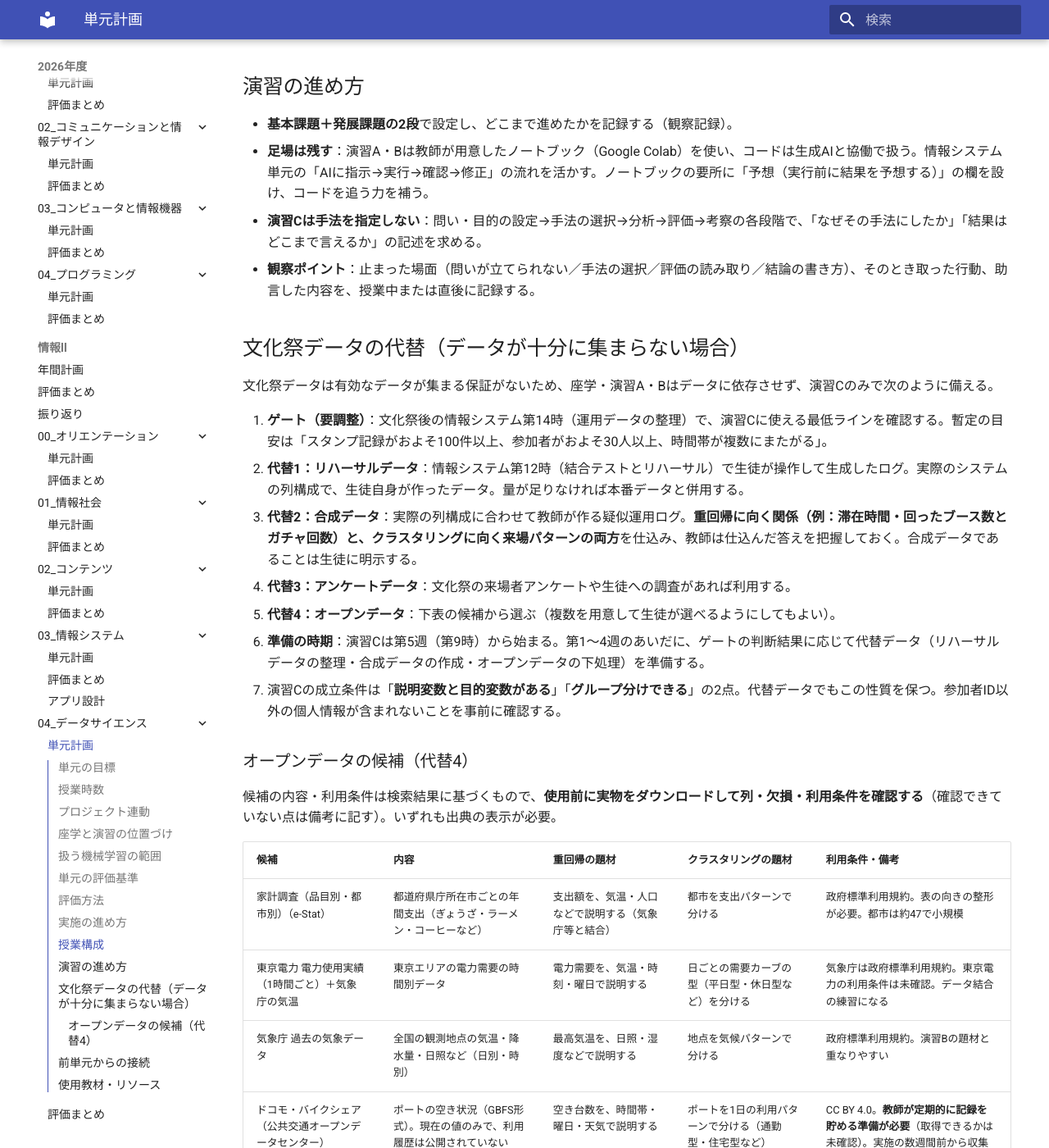
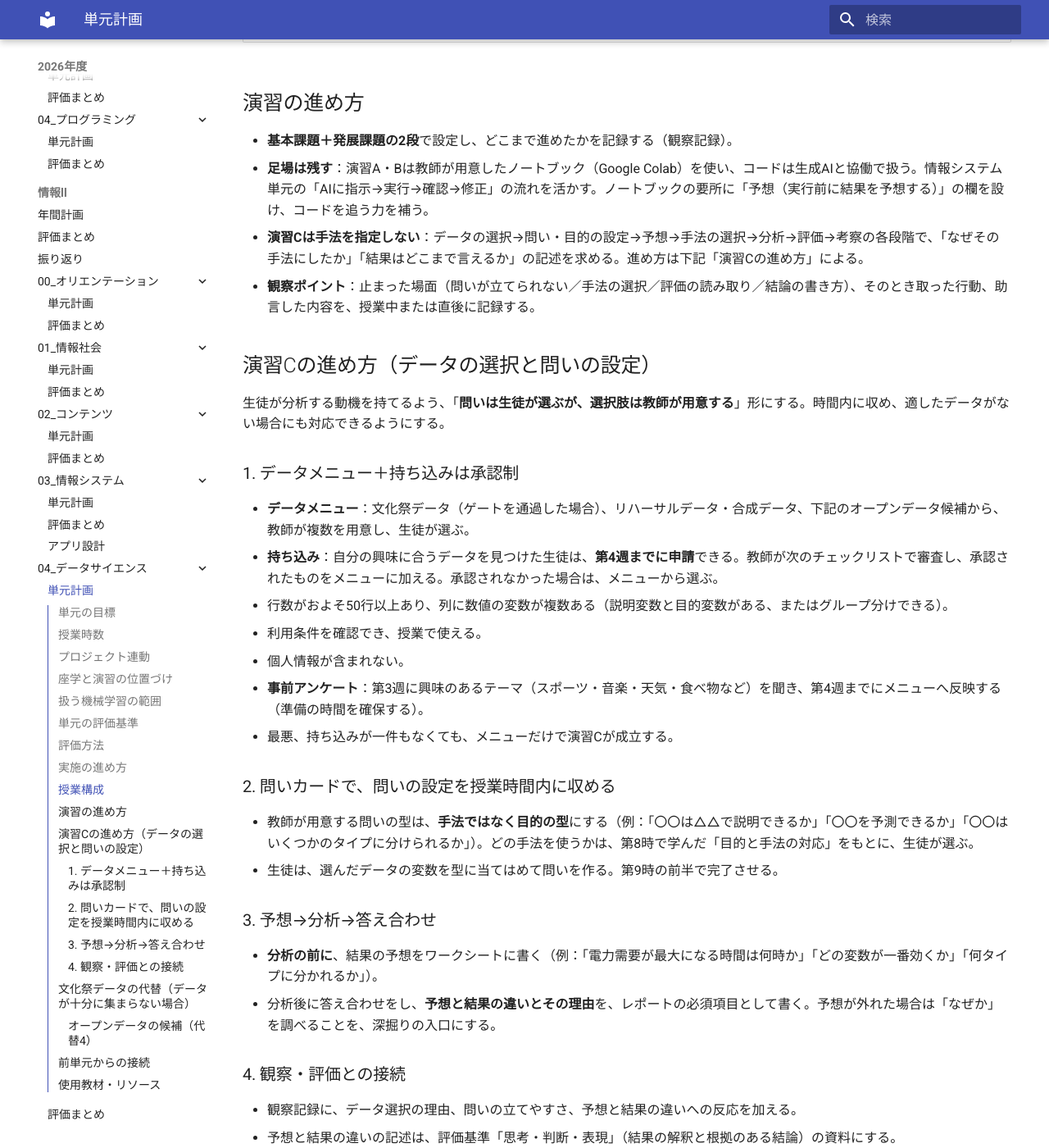
Before and after one commit to mmmmatsuuuu/edu, an MkDocs documentation site: the page built from docs/2026/informa2/04_データサイエンス/01_単元計画.md, in a window 1280 px wide and 1400 px high, scrolled down 3328 px. Shown: the whole window at 82% size. Built offline with MkDocs 1.6.1 and Material for MkDocs 9.7.7, drawn with Linux system fonts in a browser that asks for light colours; some of the changed text lies outside the part shown.

Commit message:
Add: 04_データサイエンス 演習Cの進め方（データメニュー・問いカード・予想と答え合わせ）を追記（2026 情報2）
Co-Authored-By: Claude Sonnet 5.5 <noreply@anthropic.com>
Claude-Session: https://claude.ai/code/session_0122VwhEk5a7QBMYHTi4Y6Sy

```diff
--- a/docs/2026/informa2/04_データサイエンス/01_単元計画.md
+++ b/docs/2026/informa2/04_データサイエンス/01_単元計画.md
@@ -38,7 +38,7 @@
 |---|---|---|
 | 小テスト（判断型・選択式） | 座学の各回（第1・2・4・6・8時） | 場面設定＋文章の選択肢。架空データで実施 |
 | 演習提出物 | 第3・5・7時（演習A・B） | ノートブック・解釈の記述 |
-| 分析レポート・発表 | 第9〜11時（演習C） | 手法の選択理由・評価・限界を必ず含める |
+| 分析レポート・発表 | 第9〜11時（演習C） | 手法の選択理由・評価・限界・予想と結果の違いを必ず含める |
 | 演習の観察記録 | 演習の各回（第3・5・7・9〜11時） | 基本課題／発展課題のどこまで進んだか、止まった場面・行動・助言を記録 |
 | 単元テスト | 単元末（第12時） | 選択・記述混合形式 |
 
@@ -52,7 +52,7 @@
 | 2 | 03 演習A①：重回帰分析の実行 | 04 座学：モデルの評価・検証 |
 | 3 | 05 演習A②：重回帰モデルの評価と解釈 | 06 座学：クラスタリング |
 | 4 | 07 演習B：クラスタリングの実行・評価・解釈 | 08 座学：目的に応じた手法の選び方 |
-| 5 | 09 演習C①：問いの設定とデータの確認・整理 | 10 演習C②：分析・評価・考察 |
+| 5 | 09 演習C①：データの選択と問いの設定 | 10 演習C②：分析・評価・考察 |
 | 6 | 11 演習C③：レポート作成・最終発表 | 12 単元テストと振り返り |
 
 ## 授業構成
@@ -67,17 +67,46 @@
 | 06 | クラスタリング | 距離・k-means・標準化／クラスタ数の決め方（エルボー法など）／正解がない学習（教師なし）の評価と解釈 | 座学 |
 | 07 | 演習B：クラスタリングの実行・評価・解釈 | 公開データで標準化→クラスタ数の検討→k-meansの実行→クラスタの特徴の読み取り・命名。演習Aと同じノートブックの流れを使い、1時間で完結する | 演習 |
 | 08 | 目的に応じた手法の選び方 | 目的（説明・予測・グルーピング）と手法の対応／前処理（欠損・外れ値・標準化）／手法の誤用の例（相関と因果、データの偏り）。演習Cの直前に行う | 座学 |
-| 09 | 演習C①：問いの設定とデータの確認・整理 | 文化祭データ（または代替データ）の構造確認・問いと目的の設定・**手法の選択（指定なし）**・欠損や外れ値の処理 | 演習 |
-| 10 | 演習C②：分析・評価・考察 | 選んだ手法で分析・モデルの評価・結果の解釈と限界の整理・改善提案の検討 | 演習 |
-| 11 | 演習C③：レポート作成・最終発表 | 手法の選択理由・評価・限界を含むレポート作成、プロジェクト全体の総括発表・フィードバック | 演習 |
+| 09 | 演習C①：データの選択と問いの設定 | データメニューからデータを選ぶ（または承認済みの持ち込みデータ）→構造の確認→問いカードで問いと目的を設定→**分析前に結果を予想して記述**→**手法の選択（指定なし）**→欠損や外れ値の処理 | 演習 |
+| 10 | 演習C②：分析・評価・考察 | 選んだ手法で分析・モデルの評価・結果の解釈と限界の整理・**予想との違いの考察**・改善提案の検討 | 演習 |
+| 11 | 演習C③：レポート作成・最終発表 | 手法の選択理由・評価・限界・予想と結果の違いを含むレポート作成、プロジェクト全体の総括発表・フィードバック | 演習 |
 | 12 | 単元テストと振り返り | 単元テスト・年間プロジェクト全体の振り返り | テスト |
 
 ## 演習の進め方
 
 - **基本課題＋発展課題の2段**で設定し、どこまで進めたかを記録する（観察記録）。
 - **足場は残す**：演習A・Bは教師が用意したノートブック（Google Colab）を使い、コードは生成AIと協働で扱う。情報システム単元の「AIに指示→実行→確認→修正」の流れを活かす。ノートブックの要所に「予想（実行前に結果を予想する）」の欄を設け、コードを追う力を補う。
-- **演習Cは手法を指定しない**：問い・目的の設定→手法の選択→分析→評価→考察の各段階で、「なぜその手法にしたか」「結果はどこまで言えるか」の記述を求める。
+- **演習Cは手法を指定しない**：データの選択→問い・目的の設定→予想→手法の選択→分析→評価→考察の各段階で、「なぜその手法にしたか」「結果はどこまで言えるか」の記述を求める。進め方は下記「演習Cの進め方」による。
 - **観察ポイント**：止まった場面（問いが立てられない／手法の選択／評価の読み取り／結論の書き方）、そのとき取った行動、助言した内容を、授業中または直後に記録する。
+
+## 演習Cの進め方（データの選択と問いの設定）
+
+生徒が分析する動機を持てるよう、「**問いは生徒が選ぶが、選択肢は教師が用意する**」形にする。時間内に収め、適したデータがない場合にも対応できるようにする。
+
+### 1. データメニュー＋持ち込みは承認制
+
+- **データメニュー**：文化祭データ（ゲートを通過した場合）、リハーサルデータ・合成データ、下記のオープンデータ候補から、教師が複数を用意し、生徒が選ぶ。
+- **持ち込み**：自分の興味に合うデータを見つけた生徒は、**第4週までに申請**できる。教師が次のチェックリストで審査し、承認されたものをメニューに加える。承認されなかった場合は、メニューから選ぶ。
+  - 行数がおよそ50行以上あり、列に数値の変数が複数ある（説明変数と目的変数がある、またはグループ分けできる）。
+  - 利用条件を確認でき、授業で使える。
+  - 個人情報が含まれない。
+- **事前アンケート**：第3週に興味のあるテーマ（スポーツ・音楽・天気・食べ物など）を聞き、第4週までにメニューへ反映する（準備の時間を確保する）。
+- 最悪、持ち込みが一件もなくても、メニューだけで演習Cが成立する。
+
+### 2. 問いカードで、問いの設定を授業時間内に収める
+
+- 教師が用意する問いの型は、**手法ではなく目的の型**にする（例：「〇〇は△△で説明できるか」「〇〇を予測できるか」「〇〇はいくつかのタイプに分けられるか」）。どの手法を使うかは、第8時で学んだ「目的と手法の対応」をもとに、生徒が選ぶ。
+- 生徒は、選んだデータの変数を型に当てはめて問いを作る。第9時の前半で完了させる。
+
+### 3. 予想→分析→答え合わせ
+
+- **分析の前に**、結果の予想をワークシートに書く（例：「電力需要が最大になる時間は何時か」「どの変数が一番効くか」「何タイプに分かれるか」）。
+- 分析後に答え合わせをし、**予想と結果の違いとその理由**を、レポートの必須項目として書く。予想が外れた場合は「なぜか」を調べることを、深掘りの入口にする。
+
+### 4. 観察・評価との接続
+
+- 観察記録に、データ選択の理由、問いの立てやすさ、予想と結果の違いへの反応を加える。
+- 予想と結果の違いの記述は、評価基準「思考・判断・表現」（結果の解釈と根拠のある結論）の資料にする。
 
 ## 文化祭データの代替（データが十分に集まらない場合）
 
@@ -87,7 +116,7 @@
 2. **代替1：リハーサルデータ**：情報システム第12時（結合テストとリハーサル）で生徒が操作して生成したログ。実際のシステムの列構成で、生徒自身が作ったデータ。量が足りなければ本番データと併用する。
 3. **代替2：合成データ**：実際の列構成に合わせて教師が作る疑似運用ログ。**重回帰に向く関係（例：滞在時間・回ったブース数とガチャ回数）と、クラスタリングに向く来場パターンの両方**を仕込み、教師は仕込んだ答えを把握しておく。合成データであることは生徒に明示する。
 4. **代替3：アンケートデータ**：文化祭の来場者アンケートや生徒への調査があれば利用する。
-5. **代替4：オープンデータ**：下表の候補から選ぶ（複数を用意して生徒が選べるようにしてもよい）。
+5. **代替4：オープンデータ**：下表の候補から、**複数を「データメニュー」に載せて生徒が選べるようにする**（「演習Cの進め方」参照）。
 6. **準備の時期**：演習Cは第5週（第9時）から始まる。第1〜4週のあいだに、ゲートの判断結果に応じて代替データ（リハーサルデータの整理・合成データの作成・オープンデータの下処理）を準備する。
 7. 演習Cの成立条件は「**説明変数と目的変数がある**」「**グループ分けできる**」の2点。代替データでもこの性質を保つ。参加者ID以外の個人情報が含まれないことを事前に確認する。
 
@@ -116,5 +145,5 @@
 - Google Colab（教師作成ノートブック・pandas・scikit-learn）
 - Google スプレッドシート（データの確認・簡単な集計・グラフ）
 - 公開データ（演習A・B）：政府統計（e-Stat）・気象庁のデータなど。利用規約を確認して使用する
-- 文化祭運用データ／リハーサルデータ／合成データ（演習C）
+- 文化祭運用データ／リハーサルデータ／合成データ／オープンデータ／承認された持ち込みデータ（演習C）
 - Google Classroom（レポート提出・発表資料共有）
```
